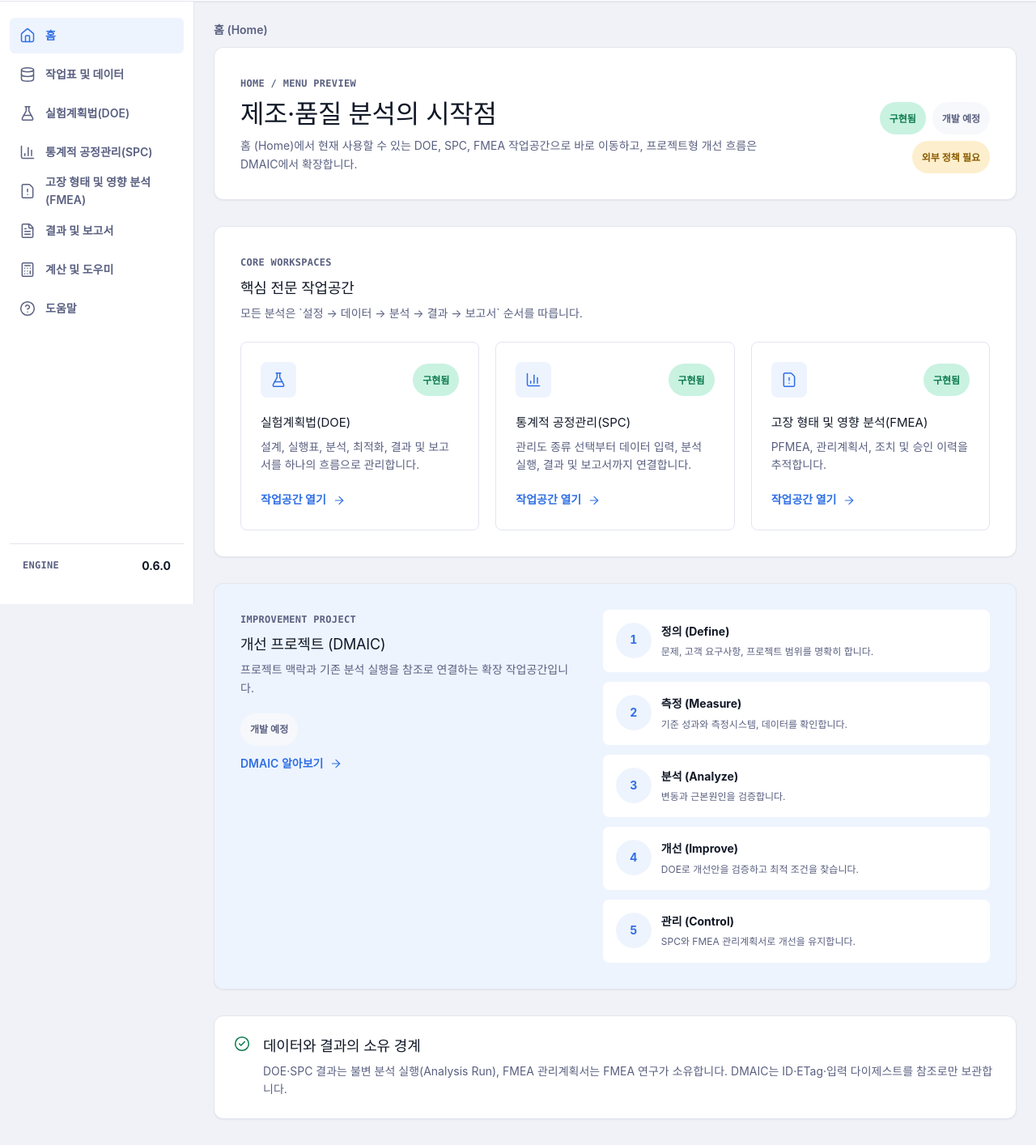
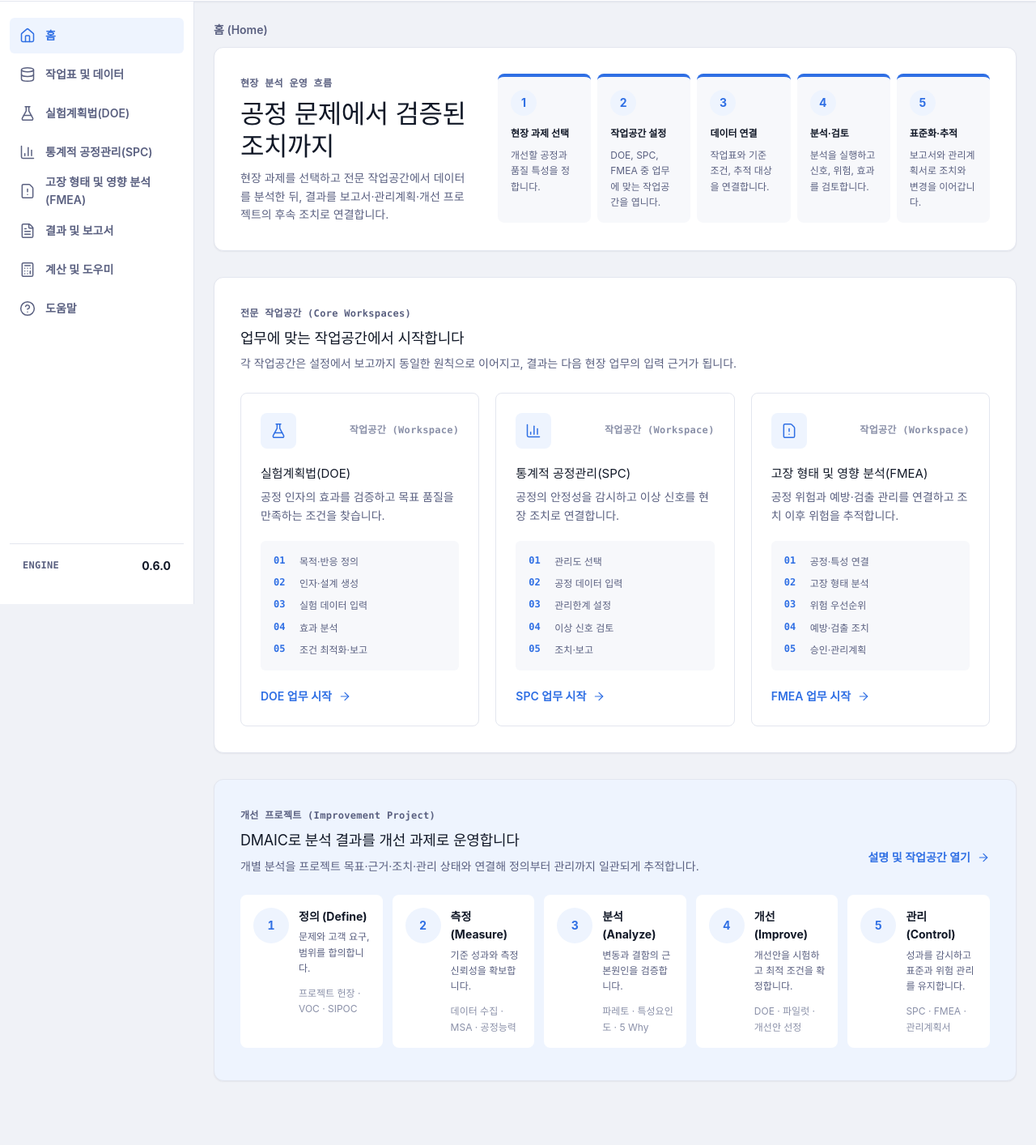
Before and after one commit to greeme99/StatPro, a React (Vite) app in the folder web/: page /home in a window 1280 px wide. Shown: the part 54-1468 px from the top of the page at 81% size. After the commit the page ends 1413 px from the top, so only its background shows below. Built offline with nearby package versions, Linux system fonts and the light colour scheme; no server answers.

Commit message:
feat(ui): make home process-driven

```diff
--- a/web/src/pages/DmaicGuidePreviewPage.tsx
+++ b/web/src/pages/DmaicGuidePreviewPage.tsx
@@ -24,7 +24,7 @@ function Status({ value }: { value: ToolCard["status"] }) { return <span classNa
 
 export function DmaicGuidePreviewPage() {
   return <div className="page dmaic-guide" data-density="comfortable">
-    <nav className="breadcrumb" aria-label="경로"><Link to="/home">홈 (Home)</Link><span aria-hidden="true">/</span><span>DMAIC 알아보기</span></nav>
+    <nav className="breadcrumb" aria-label="경로"><Link to="/home">홈 (Home)</Link><span aria-hidden="true">/</span><span>DMAIC 설명 및 작업공간</span></nav>
     <section className="preview-hero"><div><span className="eyebrow">HOW DMAIC WORKS</span><h1>DMAIC를 따라 개선 과제를 구조화합니다</h1><p>프로젝트와 맞는 단계를 확인하고, 현재 사용할 수 있는 전문 작업공간과 앞으로 추가될 도구를 구분해 봅니다.</p></div><div className="preview-hero-actions"><Link className="button button-secondary" to="/home/learning">학습 리소스</Link><Link className="button button-secondary" to="/home">홈으로 돌아가기</Link></div></section>
     <section aria-labelledby="phase-title"><header className="dmaic-guide-heading"><span className="eyebrow">IMPROVEMENT PATH</span><h2 id="phase-title">DMAIC 단계별 안내</h2><p>단계는 프로젝트의 순서이며, 전문 분석 작업공간은 해당 단계의 근거를 만듭니다.</p></header><div className="dmaic-phase-grid">{phases.map((phase, index) => <article className="dmaic-phase-card" key={phase.title}><span>{index + 1}</span><h3>{phase.title}</h3><p>{phase.description}</p><small>{phase.tools}</small></article>)}</div></section>
     <section aria-labelledby="tool-title"><header className="dmaic-guide-heading"><span className="eyebrow">BUILT FOR IMPROVEMENT</span><h2 id="tool-title">분석 근거와 실행 의사결정 연결</h2><p>현재 구현된 도구는 바로 열 수 있으며, 나머지 항목은 필요한 데이터 계약과 업무 흐름을 정한 뒤 제공됩니다.</p></header><div className="dmaic-tool-grid">{tools.map((tool) => { const Icon = tool.icon; return <article className="dmaic-tool-card" key={tool.title}><header><span className="preview-icon"><Icon aria-hidden="true" /></span><Status value={tool.status} /></header><h3>{tool.title}</h3><p>{tool.description}</p>{tool.to ? <Link className="text-link" to={tool.to}>작업공간 열기 <ArrowRight aria-hidden="true" /></Link> : <div className="preview-note"><ClipboardList aria-hidden="true" /> 개발 범위와 데이터 계약을 확정 중입니다.</div>}</article>; })}</div></section>
--- a/web/src/pages/LearningResourcesPreviewPage.tsx
+++ b/web/src/pages/LearningResourcesPreviewPage.tsx
@@ -24,7 +24,7 @@ function Status({ value }: { value: Resource["status"] }) { return <span classNa
 
 export function LearningResourcesPreviewPage() {
   return <div className="page learning-resources" data-density="comfortable">
-    <nav className="breadcrumb" aria-label="경로"><Link to="/home">홈 (Home)</Link><span aria-hidden="true">/</span><Link to="/home/dmaic">DMAIC 알아보기</Link><span aria-hidden="true">/</span><span>학습 리소스</span></nav>
+    <nav className="breadcrumb" aria-label="경로"><Link to="/home">홈 (Home)</Link><span aria-hidden="true">/</span><Link to="/home/dmaic">DMAIC 설명 및 작업공간</Link><span aria-hidden="true">/</span><span>학습 리소스</span></nav>
     <section className="preview-hero"><div><span className="eyebrow">LEARNING RESOURCES</span><h1>품질 개선을 위한 학습 리소스</h1><p>DMAIC 방법론과 현재 이용 가능한 전문 분석 작업공간을 연결해, 개선 과제의 다음 단계를 선택할 수 있도록 돕습니다.</p></div><Link className="button button-secondary" to="/home/dmaic">DMAIC 안내로 돌아가기</Link></section>
     <section aria-labelledby="method-title"><header className="dmaic-guide-heading"><span className="eyebrow">DMAIC METHODOLOGY</span><h2 id="method-title">DMAIC 방법론 개요</h2><p>단계별 목적과 산출물은 프로젝트의 맥락을 만들고, DOE·SPC·FMEA는 검증 가능한 분석 근거를 제공합니다.</p></header><div className="learning-phase-grid">{phases.map((phase) => <article className="learning-phase-card" key={phase.title}><h3>{phase.title}</h3><p>{phase.description}</p><small>{phase.topics}</small></article>)}</div></section>
     <section aria-labelledby="resource-title"><header className="dmaic-guide-heading"><span className="eyebrow">CHOOSE A LEARNING PATH</span><h2 id="resource-title">도구 중심 학습 경로</h2><p>구현된 분석은 바로 열어 볼 수 있으며, 개발 예정 자료는 제공 전까지 실행 도구로 오해되지 않도록 표시합니다.</p></header><div className="learning-resource-grid">{resources.map((resource) => { const Icon = resource.icon; return <article className="learning-resource-card" key={resource.title}><header><span className="preview-icon"><Icon aria-hidden="true" /></span><Status value={resource.status} /></header><h3>{resource.title}</h3><p>{resource.description}</p>{resource.to ? <Link className="text-link" to={resource.to}>작업공간 열기 <ArrowRight aria-hidden="true" /></Link> : <div className="preview-note"><BookOpenCheck aria-hidden="true" /> 학습 자료를 준비 중입니다.</div>}</article>; })}</div></section>
--- a/web/src/pages/MenuPreviewPage.tsx
+++ b/web/src/pages/MenuPreviewPage.tsx
@@ -1,33 +1,104 @@
-import { ArrowRight, BarChart3, CheckCircle2, FileWarning, FlaskConical, FolderKanban, LayoutDashboard } from "lucide-react";
+import { ArrowRight, BarChart3, FileWarning, FlaskConical, type LucideIcon } from "lucide-react";
 import { Link } from "react-router-dom";
 
-type Status = "구현됨" | "개발 예정" | "외부 정책 필요";
-type MenuItem = { title: string; description: string; status: Status; to?: string };
+type Workspace = {
+  title: string;
+  description: string;
+  workflow: string[];
+  action: string;
+  to: string;
+  icon: LucideIcon;
+};
 
-const coreWorkspaces: MenuItem[] = [
-  { title: "실험계획법(DOE)", description: "설계, 실행표, 분석, 최적화, 결과 및 보고서를 하나의 흐름으로 관리합니다.", status: "구현됨", to: "/doe" },
-  { title: "통계적 공정관리(SPC)", description: "관리도 종류 선택부터 데이터 입력, 분석 실행, 결과 및 보고서까지 연결합니다.", status: "구현됨", to: "/analyses/spc/attribute" },
-  { title: "고장 형태 및 영향 분석(FMEA)", description: "PFMEA, 관리계획서, 조치 및 승인 이력을 추적합니다.", status: "구현됨", to: "/fmea" },
+const operatingFlow = [
+  { title: "현장 과제 선택", description: "개선할 공정과 품질 특성을 정합니다." },
+  { title: "작업공간 설정", description: "DOE, SPC, FMEA 중 업무에 맞는 작업공간을 엽니다." },
+  { title: "데이터 연결", description: "작업표와 기준 조건, 추적 대상을 연결합니다." },
+  { title: "분석·검토", description: "분석을 실행하고 신호, 위험, 효과를 검토합니다." },
+  { title: "표준화·추적", description: "보고서와 관리계획서로 조치와 변경을 이어갑니다." },
 ];
+
+const coreWorkspaces: Workspace[] = [
+  {
+    title: "실험계획법(DOE)",
+    description: "공정 인자의 효과를 검증하고 목표 품질을 만족하는 조건을 찾습니다.",
+    workflow: ["목적·반응 정의", "인자·설계 생성", "실험 데이터 입력", "효과 분석", "조건 최적화·보고"],
+    action: "DOE 업무 시작",
+    to: "/doe",
+    icon: FlaskConical,
+  },
+  {
+    title: "통계적 공정관리(SPC)",
+    description: "공정의 안정성을 감시하고 이상 신호를 현장 조치로 연결합니다.",
+    workflow: ["관리도 선택", "공정 데이터 입력", "관리한계 설정", "이상 신호 검토", "조치·보고"],
+    action: "SPC 업무 시작",
+    to: "/analyses/spc/attribute",
+    icon: BarChart3,
+  },
+  {
+    title: "고장 형태 및 영향 분석(FMEA)",
+    description: "공정 위험과 예방·검출 관리를 연결하고 조치 이후 위험을 추적합니다.",
+    workflow: ["공정·특성 연결", "고장 형태 분석", "위험 우선순위", "예방·검출 조치", "승인·관리계획"],
+    action: "FMEA 업무 시작",
+    to: "/fmea",
+    icon: FileWarning,
+  },
+];
+
 const dmaic = [
-  { title: "정의 (Define)", description: "문제, 고객 요구사항, 프로젝트 범위를 명확히 합니다." },
-  { title: "측정 (Measure)", description: "기준 성과와 측정시스템, 데이터를 확인합니다." },
-  { title: "분석 (Analyze)", description: "변동과 근본원인을 검증합니다." },
-  { title: "개선 (Improve)", description: "DOE로 개선안을 검증하고 최적 조건을 찾습니다." },
-  { title: "관리 (Control)", description: "SPC와 FMEA 관리계획서로 개선을 유지합니다." },
+  { title: "정의 (Define)", description: "문제와 고객 요구, 범위를 합의합니다.", tools: "프로젝트 헌장 · VOC · SIPOC" },
+  { title: "측정 (Measure)", description: "기준 성과와 측정 신뢰성을 확보합니다.", tools: "데이터 수집 · MSA · 공정능력" },
+  { title: "분석 (Analyze)", description: "변동과 결함의 근본원인을 검증합니다.", tools: "파레토 · 특성요인도 · 5 Why" },
+  { title: "개선 (Improve)", description: "개선안을 시험하고 최적 조건을 확정합니다.", tools: "DOE · 파일럿 · 개선안 선정" },
+  { title: "관리 (Control)", description: "성과를 감시하고 표준과 위험 관리를 유지합니다.", tools: "SPC · FMEA · 관리계획서" },
 ];
-const statusClass: Record<Status, string> = { "구현됨": "is-implemented", "개발 예정": "is-planned", "외부 정책 필요": "is-policy" };
-function DeliveryBadge({ status }: { status: Status }) { return <span className={`preview-status ${statusClass[status]}`}>{status}</span>; }
-function WorkspaceCard({ item, icon: Icon }: { item: MenuItem; icon: typeof FlaskConical }) {
-  return <article className="preview-card"><header><span className="preview-icon"><Icon aria-hidden="true" /></span><DeliveryBadge status={item.status} /></header><h3>{item.title}</h3><p>{item.description}</p><Link className="text-link" to={item.to!}>작업공간 열기 <ArrowRight aria-hidden="true" /></Link></article>;
+
+function WorkspaceCard({ workspace }: { workspace: Workspace }) {
+  const Icon = workspace.icon;
+  return (
+    <article className="preview-card home-workspace-card">
+      <header><span className="preview-icon"><Icon aria-hidden="true" /></span><span className="utility-label">작업공간 (Workspace)</span></header>
+      <h3>{workspace.title}</h3>
+      <p>{workspace.description}</p>
+      <ol className="workspace-flow" aria-label={`${workspace.title} 업무 흐름`}>
+        {workspace.workflow.map((step) => <li key={step}>{step}</li>)}
+      </ol>
+      <Link className="text-link" to={workspace.to}>{workspace.action} <ArrowRight aria-hidden="true" /></Link>
+    </article>
+  );
 }
+
 export function MenuPreviewPage() {
-  return <div className="page menu-preview home-preview" data-density="comfortable">
-    <nav className="breadcrumb" aria-label="경로"><Link to="/home">홈 (Home)</Link></nav>
-    <section className="preview-hero"><div><span className="eyebrow">HOME / MENU PREVIEW</span><h1>제조·품질 분석의 시작점</h1><p>홈 (Home)에서 현재 사용할 수 있는 DOE, SPC, FMEA 작업공간으로 바로 이동하고, 프로젝트형 개선 흐름은 DMAIC에서 확장합니다.</p></div><div className="preview-legend" aria-label="상태 범례"><DeliveryBadge status="구현됨" /><DeliveryBadge status="개발 예정" /><DeliveryBadge status="외부 정책 필요" /></div></section>
-    <section className="home-core-panel" aria-labelledby="core-title"><header className="preview-section-heading"><span className="eyebrow">CORE WORKSPACES</span><h2 id="core-title">핵심 전문 작업공간</h2><p>모든 분석은 `설정 → 데이터 → 분석 → 결과 → 보고서` 순서를 따릅니다.</p></header><div className="preview-grid"><WorkspaceCard item={coreWorkspaces[0]} icon={FlaskConical} /><WorkspaceCard item={coreWorkspaces[1]} icon={BarChart3} /><WorkspaceCard item={coreWorkspaces[2]} icon={FileWarning} /></div></section>
-    <section className="home-dmaic-panel" aria-labelledby="dmaic-title"><div><span className="eyebrow">IMPROVEMENT PROJECT</span><h2 id="dmaic-title">개선 프로젝트 (DMAIC)</h2><p>프로젝트 맥락과 기존 분석 실행을 참조로 연결하는 확장 작업공간입니다.</p><div className="preview-legend"><DeliveryBadge status="개발 예정" /></div><Link className="text-link" to="/home/dmaic">DMAIC 알아보기 <ArrowRight aria-hidden="true" /></Link></div><ol className="home-dmaic-list" aria-label="DMAIC 단계">{dmaic.map((item, index) => <li key={item.title}><span>{index + 1}</span><div><strong>{item.title}</strong><p>{item.description}</p></div></li>)}</ol></section>
-    <section className="preview-contract" aria-labelledby="ownership-title"><CheckCircle2 aria-hidden="true" /><div><h2 id="ownership-title">데이터와 결과의 소유 경계</h2><p>DOE·SPC 결과는 불변 분석 실행(Analysis Run), FMEA 관리계획서는 FMEA 연구가 소유합니다. DMAIC는 ID·ETag·입력 다이제스트를 참조로만 보관합니다.</p></div></section>
-    <section className="home-menu-summary" aria-labelledby="menu-title"><span className="preview-icon"><LayoutDashboard aria-hidden="true" /></span><div><h2 id="menu-title">홈 (Home) 기준 메뉴 분기</h2><p>프로젝트 및 작업공간 (Projects & Workspaces) 아래에서 DOE, SPC, FMEA를 즉시 열고, DMAIC와 조직 정책 연동은 준비 상태를 투명하게 표시합니다.</p></div><FolderKanban aria-hidden="true" /></section>
-  </div>;
+  return (
+    <div className="page menu-preview home-preview" data-density="comfortable">
+      <nav className="breadcrumb" aria-label="경로"><Link to="/home">홈 (Home)</Link></nav>
+      <section className="preview-hero home-operations-hero" aria-labelledby="home-title">
+        <div>
+          <span className="eyebrow">현장 분석 운영 흐름</span>
+          <h1 id="home-title">공정 문제에서 검증된 조치까지</h1>
+          <p>현장 과제를 선택하고 전문 작업공간에서 데이터를 분석한 뒤, 결과를 보고서·관리계획·개선 프로젝트의 후속 조치로 연결합니다.</p>
+        </div>
+        <ol className="home-operating-flow" aria-label="현장 분석 운영 단계">
+          {operatingFlow.map((step, index) => <li key={step.title}><span>{index + 1}</span><div><strong>{step.title}</strong><p>{step.description}</p></div></li>)}
+        </ol>
+      </section>
+      <section className="home-core-panel" aria-labelledby="core-title">
+        <header className="preview-section-heading">
+          <span className="eyebrow">전문 작업공간 (Core Workspaces)</span>
+          <h2 id="core-title">업무에 맞는 작업공간에서 시작합니다</h2>
+          <p>각 작업공간은 설정에서 보고까지 동일한 원칙으로 이어지고, 결과는 다음 현장 업무의 입력 근거가 됩니다.</p>
+        </header>
+        <div className="preview-grid">{coreWorkspaces.map((workspace) => <WorkspaceCard key={workspace.title} workspace={workspace} />)}</div>
+      </section>
+      <section className="home-dmaic-panel" aria-labelledby="dmaic-title">
+        <header className="home-dmaic-heading">
+          <div><span className="eyebrow">개선 프로젝트 (Improvement Project)</span><h2 id="dmaic-title">DMAIC로 분석 결과를 개선 과제로 운영합니다</h2><p>개별 분석을 프로젝트 목표·근거·조치·관리 상태와 연결해 정의부터 관리까지 일관되게 추적합니다.</p></div>
+          <Link className="text-link" to="/home/dmaic">설명 및 작업공간 열기 <ArrowRight aria-hidden="true" /></Link>
+        </header>
+        <ol className="home-dmaic-list" aria-label="DMAIC 단계">
+          {dmaic.map((item, index) => <li key={item.title}><span>{index + 1}</span><div><strong>{item.title}</strong><p>{item.description}</p><small>{item.tools}</small></div></li>)}
+        </ol>
+      </section>
+    </div>
+  );
 }
--- a/web/src/styles/global.css
+++ b/web/src/styles/global.css
@@ -98,16 +98,31 @@ svg { width: var(--icon-size); height: var(--icon-size); stroke-width: 1.8; }
 .preview-contract { display: flex; align-items: flex-start; gap: var(--space-4); padding: var(--space-6); }
 .preview-contract > svg { flex: 0 0 auto; color: var(--color-status-success); }
 .preview-contract p { margin-top: var(--space-2); }
+.home-operations-hero { display: grid; align-items: start; grid-template-columns: minmax(0, .8fr) minmax(0, 1.7fr); }
+.home-operations-hero > div > p { max-width: var(--content-narrow); }
+.home-operating-flow { display: grid; grid-template-columns: repeat(5, minmax(0, 1fr)); gap: var(--space-2); margin: var(--space-0); padding: var(--space-0); list-style: none; }
+.home-operating-flow li { min-width: 0; padding: var(--space-4); border-top: var(--space-1) solid var(--color-action); border-radius: var(--radius-lg); background: var(--color-bg-subtle); }
+.home-operating-flow li > span { display: grid; place-items: center; width: var(--space-8); height: var(--space-8); margin-bottom: var(--space-3); border-radius: var(--radius-pill); color: var(--color-action); background: var(--color-bg-selected); font-weight: 700; }
+.home-operating-flow strong { display: block; font-size: var(--font-caption-size); }
+.home-operating-flow p { margin-top: var(--space-2); font-size: var(--font-caption-size); }
 .home-core-panel { padding: var(--space-8); }
-.home-dmaic-panel { display: grid; grid-template-columns: minmax(0, 1fr) minmax(0, 1.15fr); gap: var(--space-8); padding: var(--space-8); background: var(--color-bg-selected); }
+.home-workspace-card { min-height: 0; }
+.home-workspace-card .utility-label { color: var(--color-text-muted); }
+.workspace-flow { display: grid; gap: var(--space-2); margin: var(--space-5) var(--space-0) var(--space-0); padding: var(--space-4); border-radius: var(--radius-md); background: var(--color-bg-subtle); list-style: none; counter-reset: workspace-step; }
+.workspace-flow li { display: grid; grid-template-columns: var(--space-6) minmax(0, 1fr); align-items: start; gap: var(--space-2); color: var(--color-text-secondary); font-size: var(--font-caption-size); counter-increment: workspace-step; }
+.workspace-flow li::before { content: counter(workspace-step, decimal-leading-zero); color: var(--color-action); font: 600 var(--font-caption-size)/1.4 var(--font-mono); }
+.home-dmaic-panel { padding: var(--space-8); background: var(--color-bg-selected); }
 .preview-hero-actions { display: flex; flex-wrap: wrap; gap: var(--space-3); }
 .home-dmaic-panel h2, .home-menu-summary h2 { margin: var(--space-2) var(--space-0); }
-.home-dmaic-panel .preview-legend { justify-content: flex-start; margin-top: var(--space-5); }
-.home-dmaic-list { display: grid; gap: var(--space-3); margin: var(--space-0); padding: var(--space-0); list-style: none; }
-.home-dmaic-list li { display: grid; grid-template-columns: var(--touch-target) minmax(0, 1fr); gap: var(--space-3); align-items: start; padding: var(--space-4); border-radius: var(--radius-lg); background: var(--color-bg-surface); }
+.home-dmaic-heading { display: flex; align-items: end; justify-content: space-between; gap: var(--space-8); margin-bottom: var(--space-6); }
+.home-dmaic-heading > div { max-width: var(--content-narrow); }
+.home-dmaic-heading .text-link { flex: 0 0 auto; }
+.home-dmaic-list { display: grid; grid-auto-flow: column; grid-auto-columns: minmax(calc(var(--space-16) + var(--space-16) + var(--space-8)), 1fr); gap: var(--space-3); margin: var(--space-0); padding: var(--space-0) var(--space-0) var(--space-2); overflow-x: auto; list-style: none; scroll-snap-type: inline mandatory; }
+.home-dmaic-list li { display: grid; grid-template-columns: var(--touch-target) minmax(0, 1fr); gap: var(--space-3); align-items: start; min-width: 0; padding: var(--space-4); border-radius: var(--radius-lg); background: var(--color-bg-surface); scroll-snap-align: start; }
 .home-dmaic-list li > span { display: grid; place-items: center; width: var(--touch-target); height: var(--touch-target); border-radius: var(--radius-pill); color: var(--color-action); background: var(--color-bg-selected); font-weight: 700; font-variant-numeric: tabular-nums; }
 .home-dmaic-list strong { display: block; }
 .home-dmaic-list p { margin-top: var(--space-1); font-size: var(--font-caption-size); }
+.home-dmaic-list small { display: block; margin-top: var(--space-3); color: var(--color-text-muted); font-size: var(--font-caption-size); }
 .home-menu-summary { display: flex; align-items: flex-start; gap: var(--space-4); padding: var(--space-6); }
 .home-menu-summary > svg:last-child { margin-left: auto; color: var(--color-text-muted); }
 .dmaic-guide { display: grid; gap: var(--space-8); }
@@ -382,7 +397,9 @@ dd { margin: var(--space-0); }
   .action-complete-form { grid-template-columns: repeat(2, minmax(0, 1fr)); }
   .inline-fields { grid-template-columns: repeat(2, minmax(0, 1fr)); }
   .preview-grid, .dmaic-phase-grid, .dmaic-tool-grid, .learning-phase-grid, .learning-resource-grid { grid-template-columns: repeat(2, minmax(0, 1fr)); }
-  .home-dmaic-panel { grid-template-columns: 1fr; }
+  .home-operations-hero { grid-template-columns: 1fr; }
+  .home-operating-flow { grid-template-columns: repeat(3, minmax(0, 1fr)); }
+  .home-dmaic-heading { align-items: flex-start; flex-direction: column; gap: var(--space-4); }
   .learning-guides ol { grid-template-columns: repeat(2, minmax(0, 1fr)); }
 }
 @media (max-width: 767px) {
--- a/web/src/styles/tokens.css
+++ b/web/src/styles/tokens.css
@@ -28,7 +28,7 @@
   --font-display-size: 32px; --font-heading-size: 18px; --font-card-heading-size: 15px; --font-caption-size: 12px;
   --border-width: 1px; --header-height: 56px; --sidebar-width: 240px; --sidebar-compact-width: 64px;
   --control-height: 40px; --touch-target: 44px; --icon-size: 20px; --chart-height: 300px;
-  --content-max: 1680px; --drawer-width: 440px; --unsupported-layer: block;
+  --content-max: 1680px; --content-narrow: 640px; --drawer-width: 440px; --unsupported-layer: block;
 }
 
 :root, :root[data-theme="light"] {
```
Also changed, not shown: 3 other files (tests, documents, lock files or other folders).
